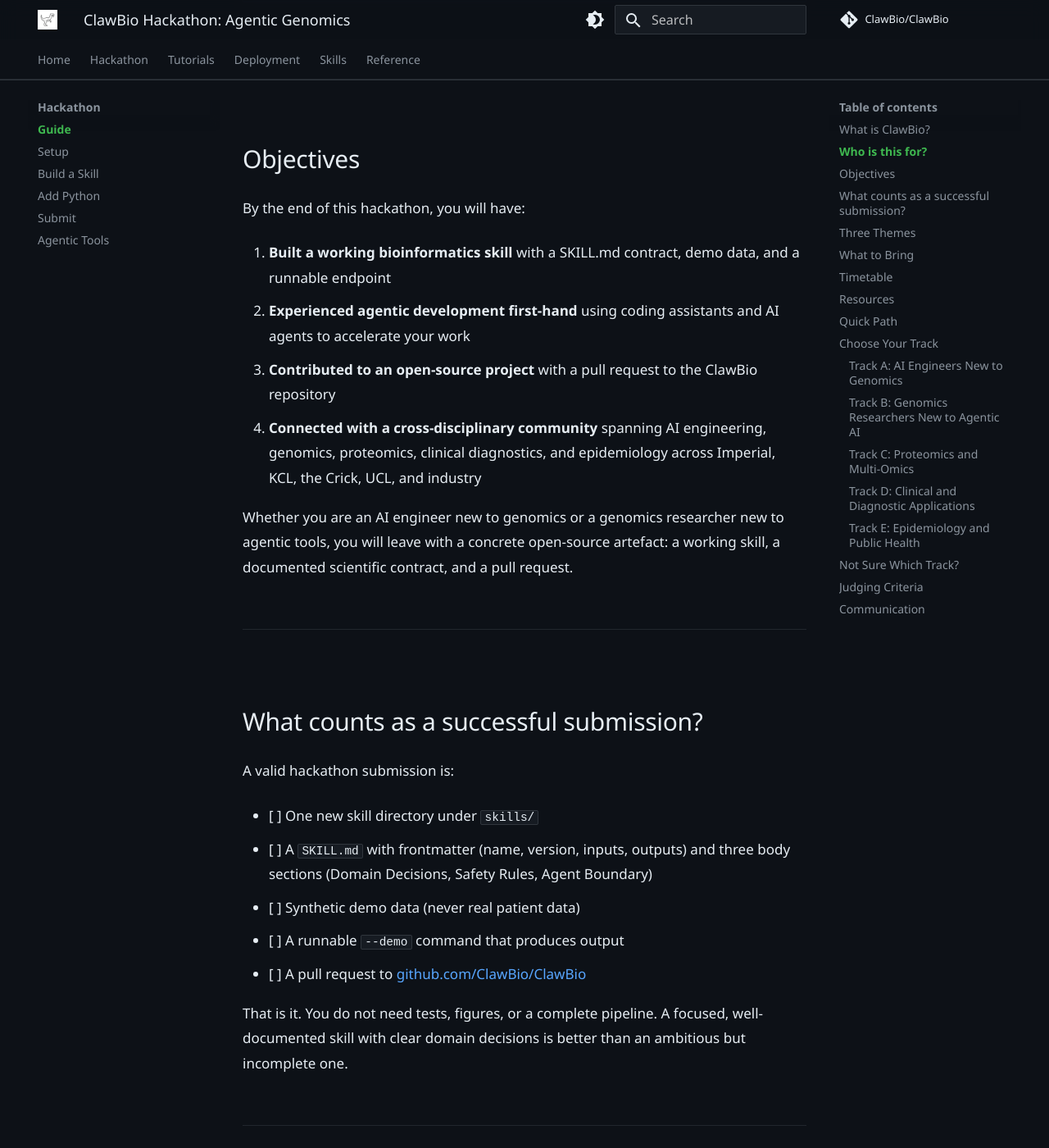
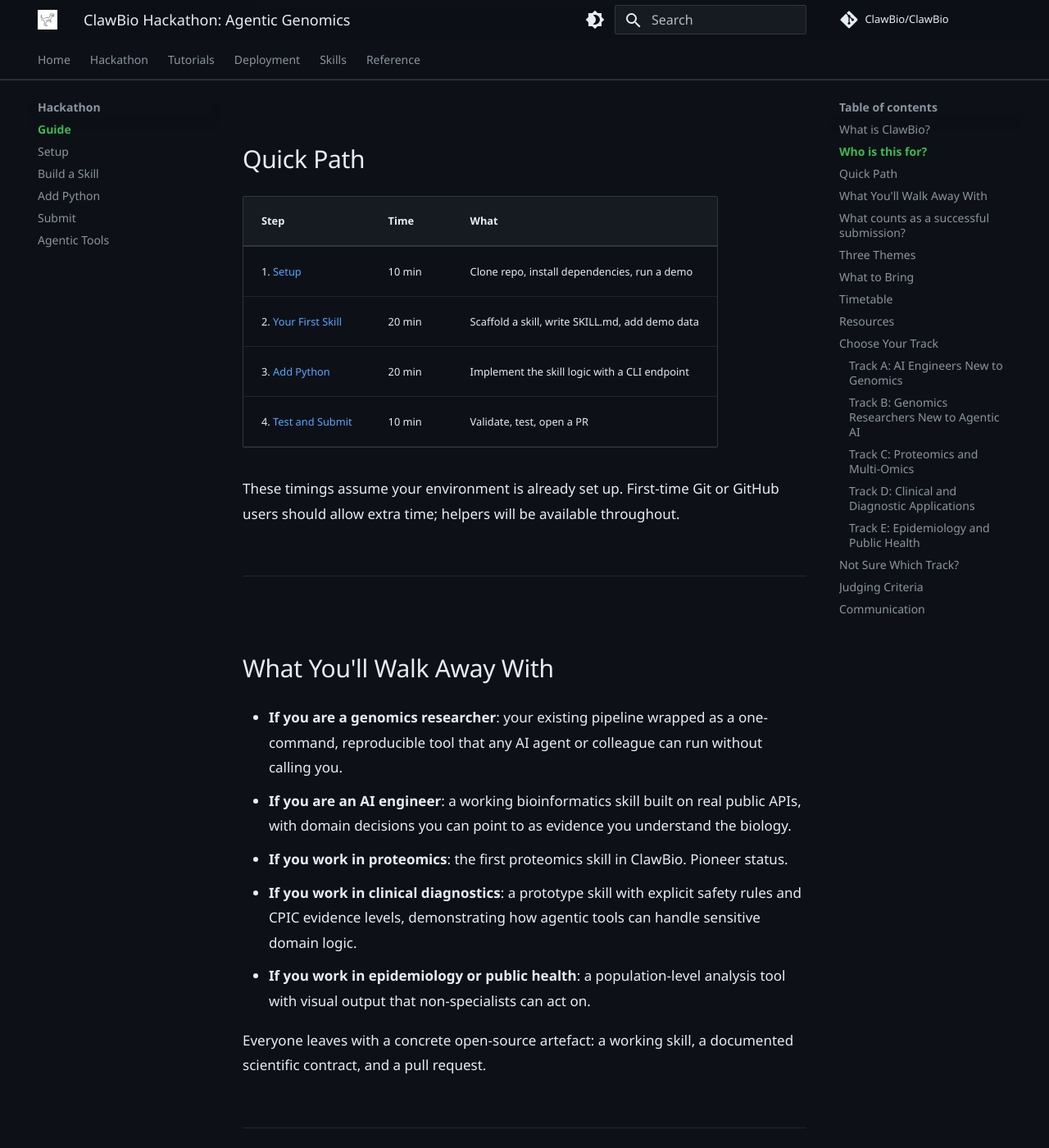
Before and after one commit to ClawBio/docs, an MkDocs documentation site: the page built from docs/hackathon/index.md, in a window 1280 px wide and 1400 px high, scrolled down 1902 px. Shown: the whole window at 82% size. Built offline with MkDocs 1.6.1 and Material for MkDocs 9.7.7, drawn with Linux system fonts in a browser that asks for light colours; comment, search, counter and statistics services are not loaded; some of the changed text lies outside the part shown.

Commit message:
Final review fixes: Quick Path to top, decision tree, citations
- Moved Quick Path above Objectives (most actionable element first)
- Replaced generic Objectives with persona-specific value propositions
- Replaced "Not sure which track?" with 6-line decision tree
- Added citation to 26% reproducibility stat (Garijo et al. 2013)
- Reframed Databricks slot as "Scaling genomics" (neutral)
- Consolidated comms to Discord as primary channel
- Removed duplicate Quick Path section

Co-Authored-By: Claude Opus 4.6 (1M context) <noreply@anthropic.com>

```diff
--- a/docs/hackathon/index.md
+++ b/docs/hackathon/index.md
@@ -41,16 +41,28 @@ A skill is not a wrapper around someone else's code. It encodes domain judgement
 
 ---
 
-## Objectives
+## Quick Path
 
-By the end of this hackathon, you will have:
+| Step | Time | What |
+|------|------|------|
+| 1. [Setup](setup.md) | 10 min | Clone repo, install dependencies, run a demo |
+| 2. [Your First Skill](first-skill.md) | 20 min | Scaffold a skill, write SKILL.md, add demo data |
+| 3. [Add Python](add-python.md) | 20 min | Implement the skill logic with a CLI endpoint |
+| 4. [Test and Submit](submit.md) | 10 min | Validate, test, open a PR |
 
-1. **Built a working bioinformatics skill** with a SKILL.md contract, demo data, and a runnable endpoint
-2. **Experienced agentic development first-hand** using coding assistants and AI agents to accelerate your work
-3. **Contributed to an open-source project** with a pull request to the ClawBio repository
-4. **Connected with a cross-disciplinary community** spanning AI engineering, genomics, proteomics, clinical diagnostics, and epidemiology across Imperial, KCL, the Crick, UCL, and industry
+These timings assume your environment is already set up. First-time Git or GitHub users should allow extra time; helpers will be available throughout.
 
-Whether you are an AI engineer new to genomics or a genomics researcher new to agentic tools, you will leave with a concrete open-source artefact: a working skill, a documented scientific contract, and a pull request.
+---
+
+## What You'll Walk Away With
+
+- **If you are a genomics researcher**: your existing pipeline wrapped as a one-command, reproducible tool that any AI agent or colleague can run without calling you.
+- **If you are an AI engineer**: a working bioinformatics skill built on real public APIs, with domain decisions you can point to as evidence you understand the biology.
+- **If you work in proteomics**: the first proteomics skill in ClawBio. Pioneer status.
+- **If you work in clinical diagnostics**: a prototype skill with explicit safety rules and CPIC evidence levels, demonstrating how agentic tools can handle sensitive domain logic.
+- **If you work in epidemiology or public health**: a population-level analysis tool with visual output that non-specialists can act on.
+
+Everyone leaves with a concrete open-source artefact: a working skill, a documented scientific contract, and a pull request.
 
 ---
 
@@ -109,7 +121,7 @@ Food and drinks will be provided (pizza at 13:30).
 | **12:00** | **Doors open** | Arrive, get set up, connect to WiFi |
 | **12:30** | **Welcome** | Nathan Skene (Imperial) and Manuel Corpas (Westminster) |
 | **12:45** | **[Overview of the day](presentation/)** | Themes, tracks, how submissions work |
-| **13:15** | **Databricks** | Toz Ozturk (Databricks) -- genomics on Databricks (~15 min) |
+| **13:15** | **Scaling genomics** | Toz Ozturk (Databricks) -- how cloud infrastructure handles large-scale genomic workloads (~15 min) |
 | **13:30** | **Pizza** | Lunch break, keep hacking if you want |
 | **14:00** | **Guided Tutorial (Jay Moore)** | Hands-on with helpers. Follow the [Agentic Tools tutorial](agentic-tools.md) and the [ClawBio Setup](setup.md) |
 | **14:30** | **Build** | Work on your skill (solo or in teams). Helpers circulate. |
@@ -132,21 +144,6 @@ Two guided tutorials are available to get you started:
 2. **[ClawBio Setup](setup.md)** -- Clone ClawBio, run a demo skill, then build your own following the step-by-step guide.
 
 Both paths converge at the same goal: a working skill you can submit as a PR.
-
----
-
-## Quick Path
-
-| Step | Time | What |
-|------|------|------|
-| 1. [Setup](setup.md) | 10 min | Clone repo, install dependencies, run a demo |
-| 2. [Your First Skill](first-skill.md) | 20 min | Scaffold a skill, write SKILL.md, add demo data |
-| 3. [Add Python](add-python.md) | 20 min | Implement the skill logic with a CLI endpoint |
-| 4. [Test and Submit](submit.md) | 10 min | Validate, test, open a PR |
-
-These timings assume your environment is already set up. First-time Git or GitHub users should allow extra time; helpers will be available throughout.
-
-Also see the [Presentation](presentation/) for the full-screen slide deck.
 
 ---
 
@@ -231,9 +228,14 @@ Population-level data, outbreak analysis, and health equity.
 
 ## Not Sure Which Track?
 
-Start with [Setup](setup.md) and run a few demos. See what clicks. Then pick a skill idea, or invent your own. The best skills come from scratching your own itch: what analysis do you do repeatedly that could be a one-command tool?
+- You have never written a bioinformatics pipeline: **Track A**
+- You work with VCF files or NGS data daily: **Track B**
+- Your primary data is protein or mass spec: **Track C**
+- You interpret genetic variants in a clinical context: **Track D**
+- Your work involves populations, surveillance, or disease burden: **Track E**
+- None of the above: **pick any 90-minute build** from any track, or invent your own
 
-If you want to team up, find someone from a different track. An AI engineer paired with a genomics researcher is a powerful combination.
+The best skills come from scratching your own itch: what analysis do you do repeatedly that could be a one-command tool? If you want to team up, find someone from a different track. An AI engineer paired with a genomics researcher is a powerful combination.
 
 ---
 
@@ -250,7 +252,6 @@ Skills will be evaluated on:
 
 ## Communication
 
-- **On the day**: WhatsApp group (link shared at the venue) and Discord with RoboTerri
-- **GitHub**: [ClawBio/ClawBio Discussions](https://github.com/ClawBio/ClawBio/discussions)
-- **Discord**: [discord.gg/EEp4Neaz](https://discord.gg/EEp4Neaz)
-- **Telegram**: [ClawBio Contributors](https://t.me/ClawBioContributors)
+- **Primary channel**: [Discord](https://discord.gg/EEp4Neaz) -- for technical help, PR reviews, and post-event community. Monitored by maintainers.
+- **On the day**: WhatsApp group (link shared at the venue) for logistics
+- **GitHub**: [ClawBio/ClawBio Discussions](https://github.com/ClawBio/ClawBio/discussions) for longer-form questions and skill proposals
--- a/docs/hackathon/presentation/index.html
+++ b/docs/hackathon/presentation/index.html
@@ -276,7 +276,7 @@ html, body {
       <div class="card">
         <div class="card-icon">&#128196;</div>
         <div class="card-heading">26% reproducibility</div>
-        <div class="card-body">Only <strong style="color:var(--text);">1 in 4</strong> computational biology papers can be reproduced without emailing the authors. The rest? Broken links, wrong Python versions, hardcoded paths.</div>
+        <div class="card-body">Only <strong style="color:var(--text);">1 in 4</strong> computational biology papers can be reproduced without emailing the authors. The rest? Broken links, wrong Python versions, hardcoded paths.<br><span style="font-size:0.7rem;color:var(--muted);margin-top:0.3rem;display:block;">Garijo et al., PLOS ONE 2013; Collberg &amp; Proebsting 2016</span></div>
       </div>
       <div class="card">
         <div class="card-icon">&#129302;</div>
```
